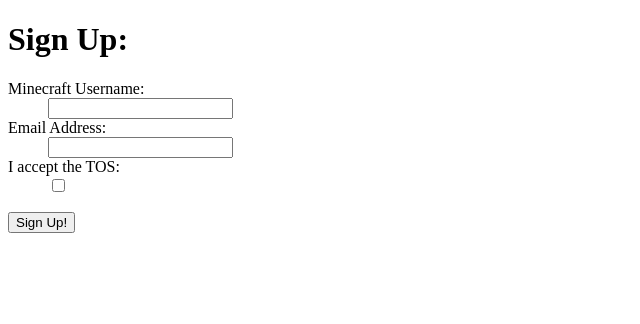
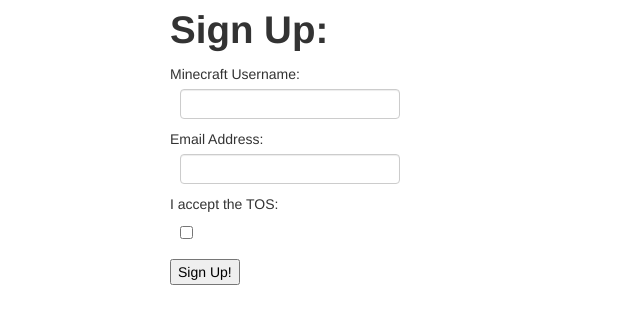
Before and after one commit to voltaire/minecraft-site, a Flask app: page /signup in a window 1280 px wide. Shown: the top 324 px of the page, without its empty margins (0-640 px from the left). Run offline with Flask 2, Linux system fonts and the light colour scheme; parts of the project's set-up code (start-up, migrations or seed data) failed here and were passed over; some libraries are stand-ins or nearby versions.

Commit message:
add bootstrap stuff to base.html

```diff
--- a/app/templates/base.html
+++ b/app/templates/base.html
@@ -6,8 +6,14 @@
     {% else %}
     <title>voltaire</title>
     {% endif %}
+    <link href="//cdnjs.cloudflare.com/ajax/libs/twitter-bootstrap/2.3.1/css/bootstrap.min.css" rel="stylesheet" media="screen">
   </head>
   <body>
+    <div class="container">
       {% block content %}{% endblock %}
+    </div>
+    <script src="//cdnjs.cloudflare.com/ajax/libs/jquery/1.9.1/jquery.min.js"></script>
+    <script src="//cdnjs.cloudflare.com/ajax/libs/twitter-bootstrap/2.3.1/js/bootstrap.min.js"></script>
+    <script src="//cdnjs.cloudflare.com/ajax/libs/twitter-bootstrap/2.3.1/js/bootstrap-alert.js"></script>
   </body>
 </html>
```
Lines whose indentation alone changed are shown as unchanged.
